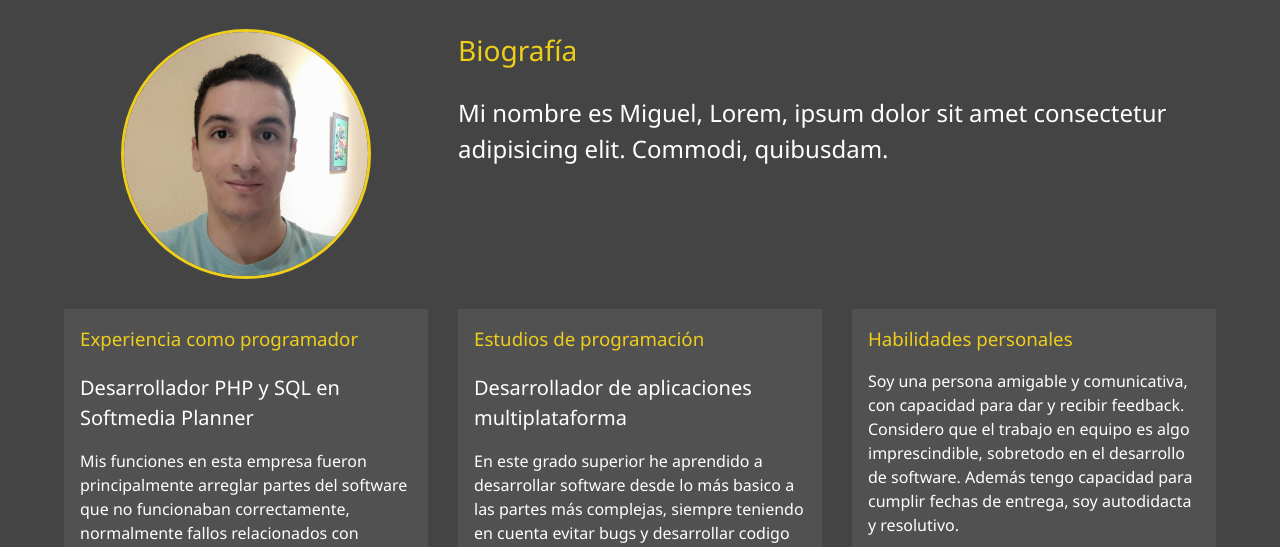
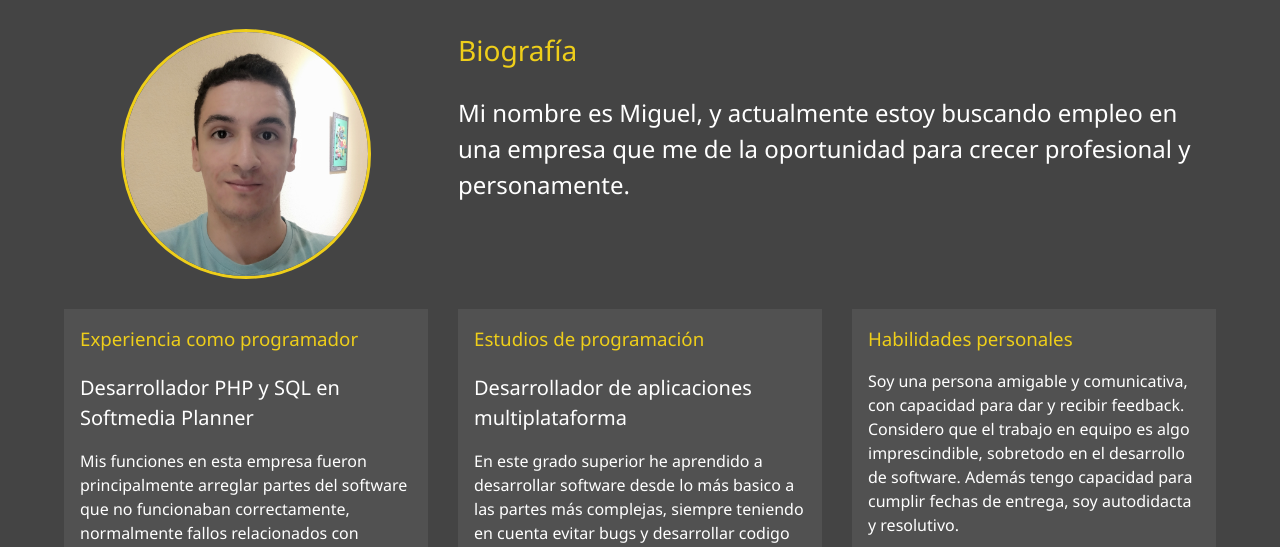
Before and after one commit to miguelbo5/MiPortfolio, a website: page dist/about.html in a window 1280 px wide. Shown: the part 253-800 px from the top of the page. Drawn offline with Linux system fonts and the light colour scheme.

Commit message:
añado texto a about

```diff
--- a/dist/about.html
+++ b/dist/about.html
@@ -60,8 +60,9 @@
         <div class="bio">
           <h3 class="text-secondary">Biografía</h3>
           <p>
-            Mi nombre es Miguel, Lorem, ipsum dolor sit amet consectetur
-            adipisicing elit. Commodi, quibusdam.
+            Mi nombre es Miguel, y actualmente estoy buscando empleo
+            en una empresa que me de la oportunidad para crecer profesional
+            y personamente.
           </p>
         </div>
 
```
